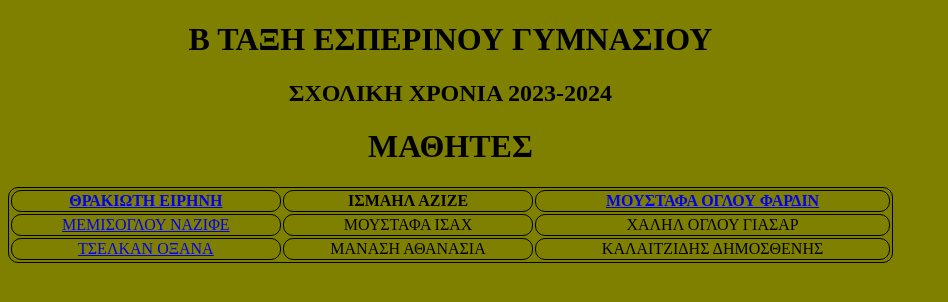
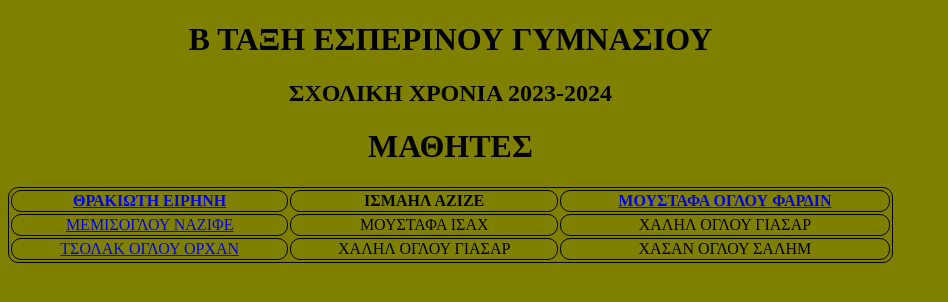
Before and after one commit to ziuvag/leukoma, a plain HTML site: page Bgym.html in a window 1280 px wide. Shown: the whole page, without its empty margins (0-948 px from the left). Drawn offline with Linux system fonts and the light colour scheme.

Commit message:
Update Bgym.html

```diff
--- a/Bgym.html
+++ b/Bgym.html
@@ -28,9 +28,9 @@ table, th, td {
     <td>ΧΑΛΗΛ ΟΓΛΟΥ ΓΙΑΣΑΡ</td>
   </tr>
   <tr>
-    <td><a href="oxan.html">ΤΣΕΛΚΑΝ ΟΞΑΝΑ</a></td>
-    <td>ΜΑΝΑΣΗ ΑΘΑΝΑΣΙΑ</td>
-    <td>ΚΑΛΑΙΤΖΙΔΗΣ ΔΗΜΟΣΘΕΝΗΣ</td>
+    <td><a href="b_orxan.html">ΤΣΟΛΑΚ ΟΓΛΟΥ ΟΡΧΑΝ</a></td>
+    <td>ΧΑΛΗΛ ΟΓΛΟΥ ΓΙΑΣΑΡ</td>
+    <td>ΧΑΣΑΝ ΟΓΛΟΥ ΣΑΛΗΜ</td>
   </tr>
 
 </table>
```
